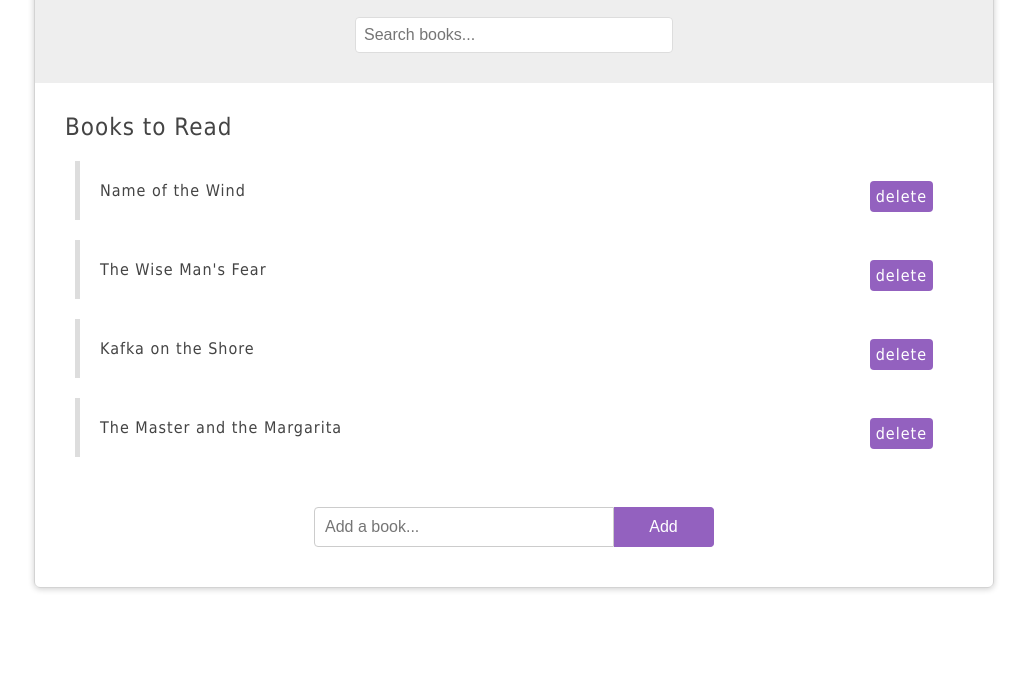
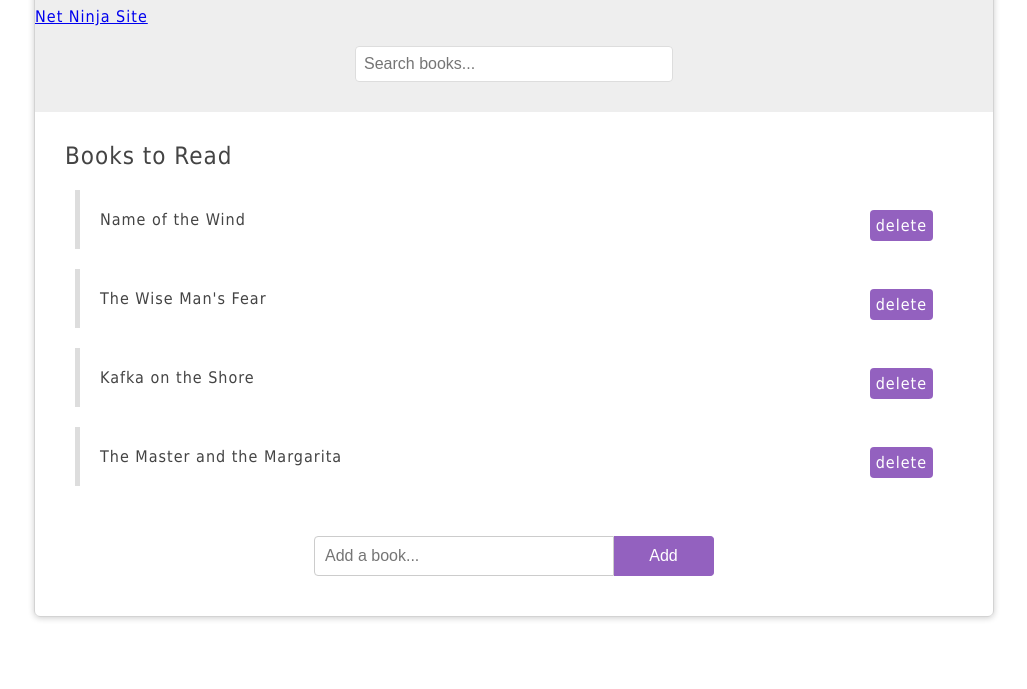
Before and after one commit to marcusgalvin/netNinja, a plain HTML site: page index.html in a window 1280 px wide. Shown: the part 111-800 px from the top of the page, without its empty margins (126-1153 px from the left). Drawn offline with Linux system fonts and the light colour scheme.

Commit message:
lesson 9 code

```diff
--- a/index.html
+++ b/index.html
@@ -11,6 +11,7 @@
 	    	<div id="page-banner">
 	    		<h1 class="title">Bookorama</h1>
           <p>Books for Ninjas</p>
+          <a href="http://www.thenetninja.co.uk">Net Ninja Site</a>
           <form id="search-books">
             <input type="text" placeholder="Search books..." />
           </form>
```
